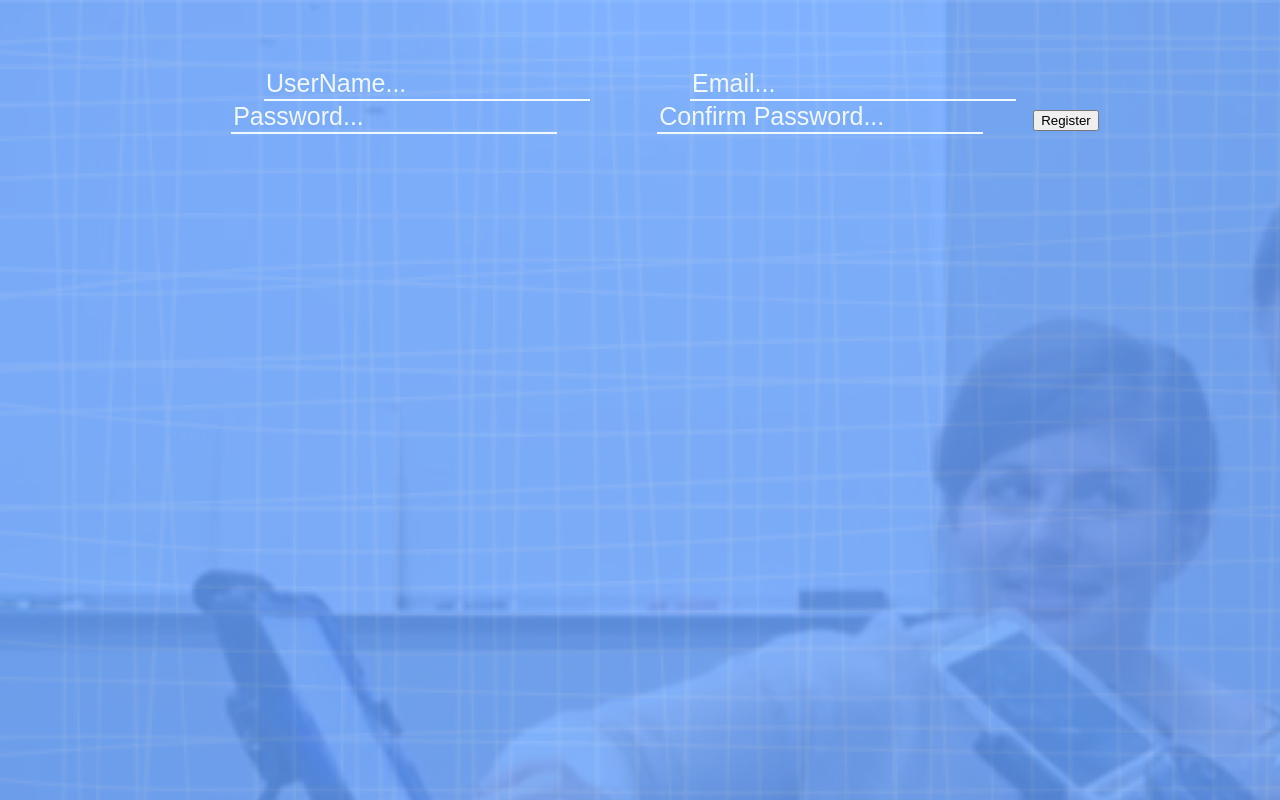
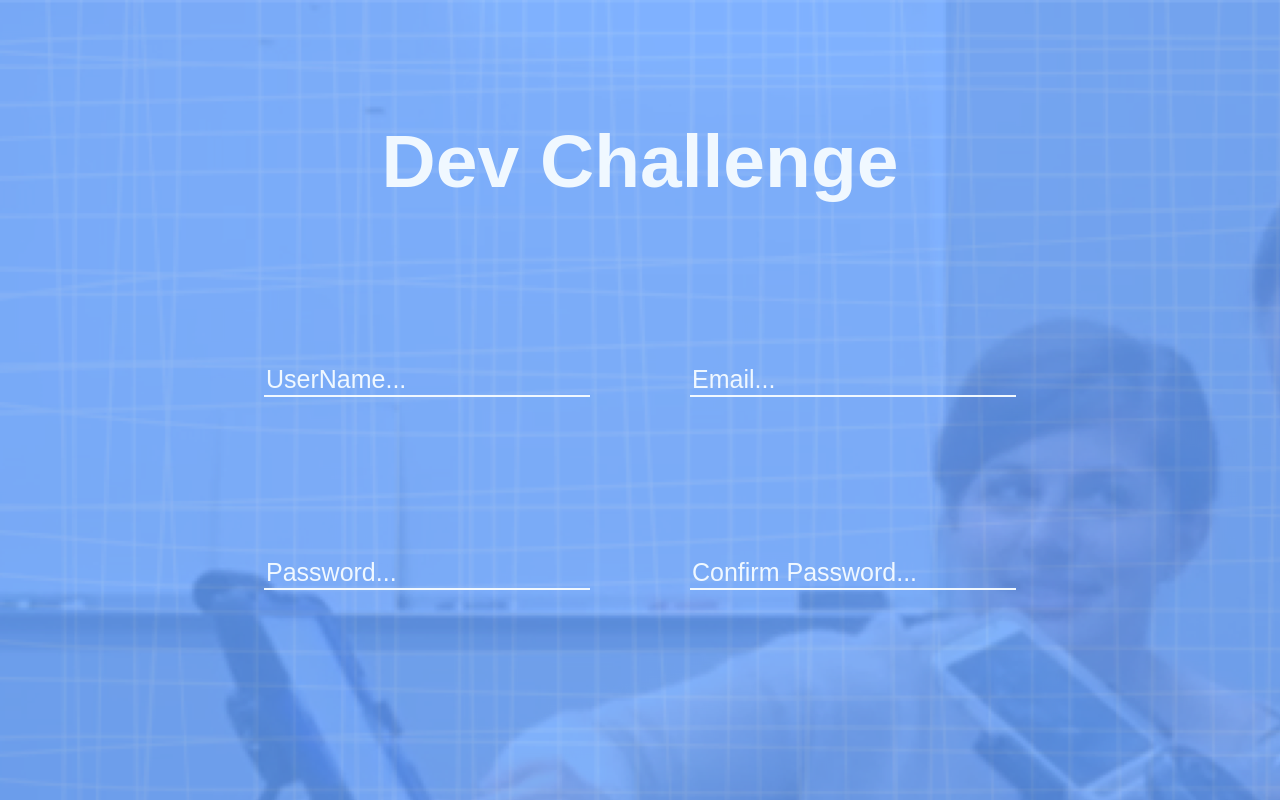
Before and after one commit to andrewKv/dashboard, a React (Create React App) app in the folder client/: page /Register in a window 1280 px wide. Shown: the top 800 px of the page. Built offline with nearby package versions, Linux system fonts and the light colour scheme.

Commit message:
Signup style

```diff
--- a/client/src/App.css
+++ b/client/src/App.css
@@ -45,6 +45,9 @@ input::placeholder{
   justify-content: center;
   font-weight: 600;
   font-size: large;
+}
+.Login.Button.Signup{
+  margin-top: 15em;
 }
 
 
--- a/client/src/Register.js
+++ b/client/src/Register.js
@@ -53,12 +53,16 @@ function Register() {
 
   return (
     <div className="Login">
+      <h1 className="MainTitle">Dev Challenge</h1>
+      <div className="RowWrapper">
       <input type="text" placeholder="UserName..." onChange={(e)=> {setUsername(e.target.value)}}/>
       <input type="text" placeholder="Email..." onChange={(e)=> {setEmail(e.target.value)}}/>
+      </div>
+      <div className="RowWrapper">
       <input type="text" placeholder="Password..." onChange={(e)=> {setPassword(e.target.value)}}/>
       <input type="text" placeholder="Confirm Password..." onChange={(e)=> {setpasswordConfirm(e.target.value)}}/>
-
-      <Button className="submit" size="lg" type="submit" onClick={handleSubmit}>
+      </div>
+      <Button className="Login Button Signup" size="lg" type="submit" onClick={handleSubmit}>
         Register
       </Button>
 
```
